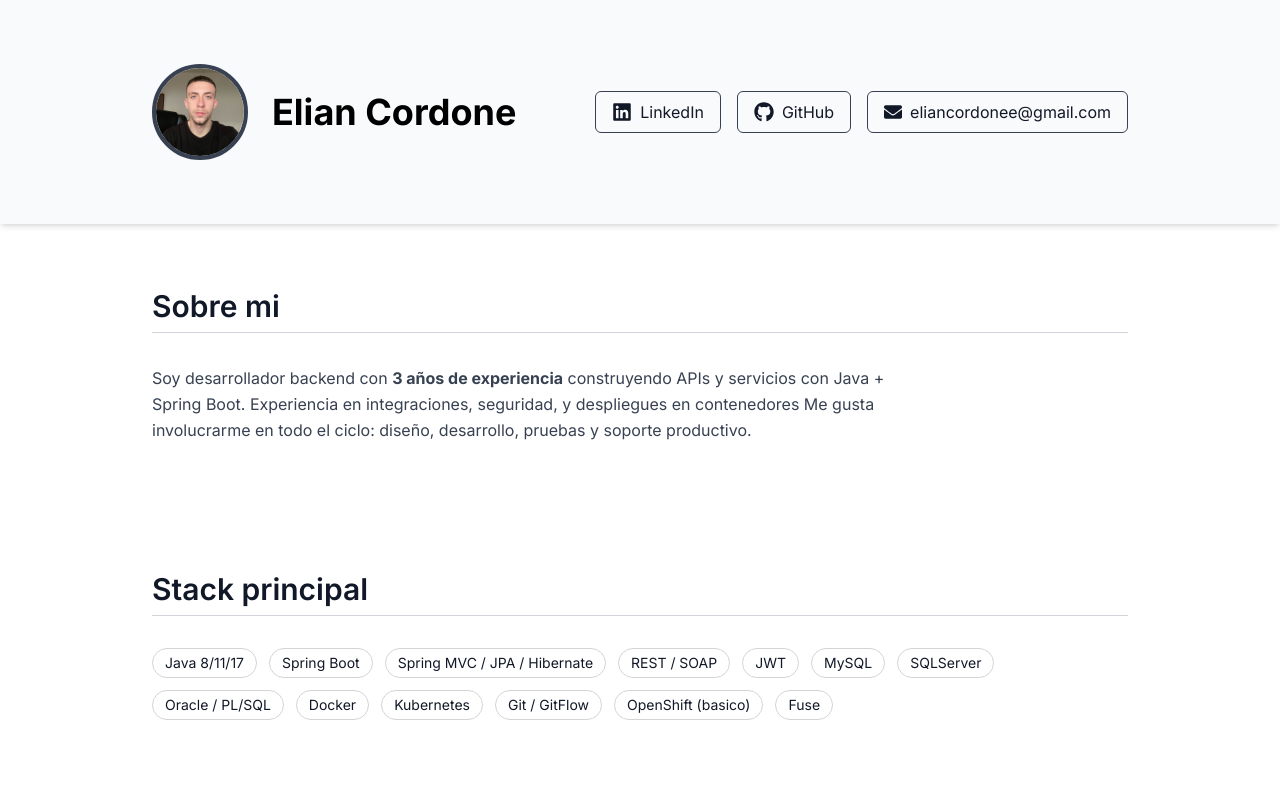
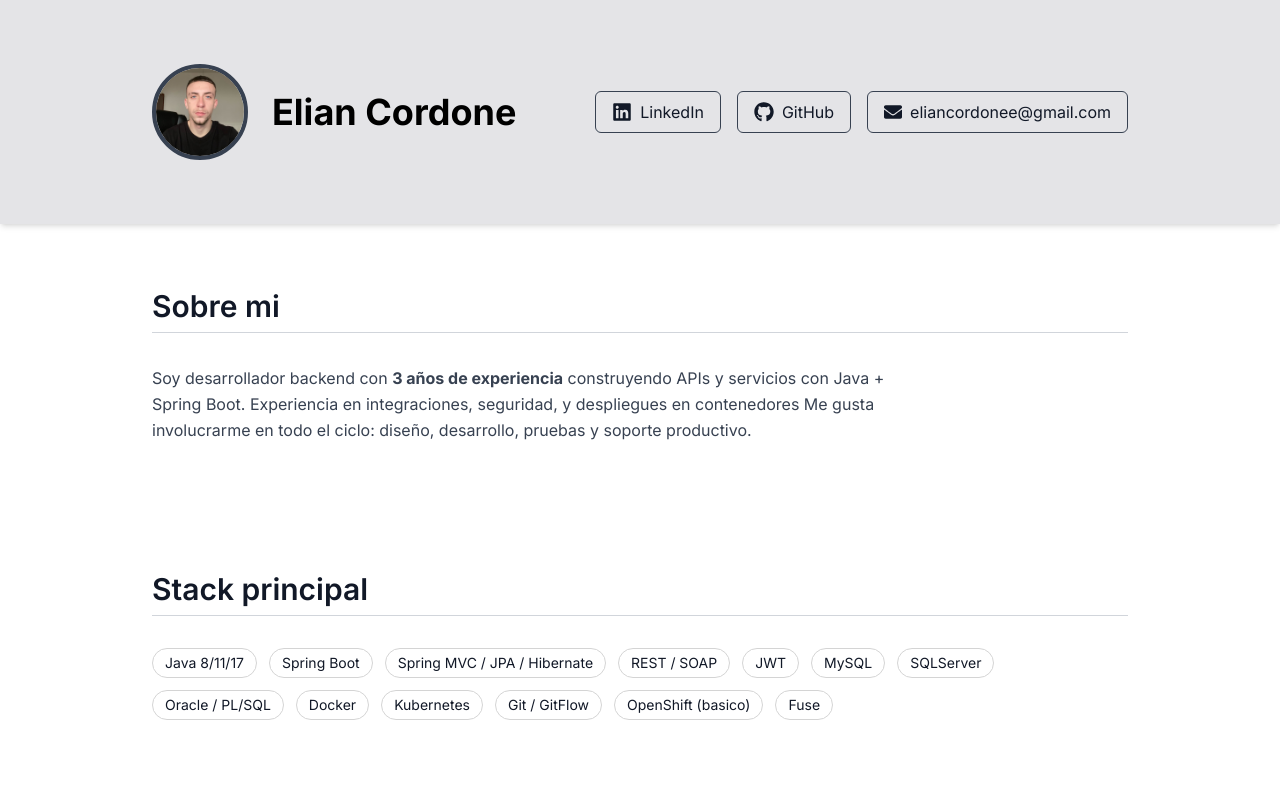
Before and after one commit to Elian-Cordone7/Portfolio, a React (Vite) app: page / in a window 1280 px wide. Shown: the top 800 px of the page. Built offline with nearby package versions, Linux system fonts and the light colour scheme.

Commit message:
correccion gris

```diff
--- a/src/App.jsx
+++ b/src/App.jsx
@@ -58,7 +58,7 @@ export default function App() {
   return (
     <div className="min-h-screen bg-white text-gray-900 font-sans">
       {/* Header */}
-      <header className="relative overflow-hidden bg-gray-50 shadow-md">
+      <header className="relative overflow-hidden bg-zinc-200 shadow-md">
         <div className="max-w-5xl mx-auto px-6 py-16 flex flex-col md:flex-row items-center md:justify-between gap-6">
           <motion.div
             initial={{ opacity: 0, y: -20 }}
```
